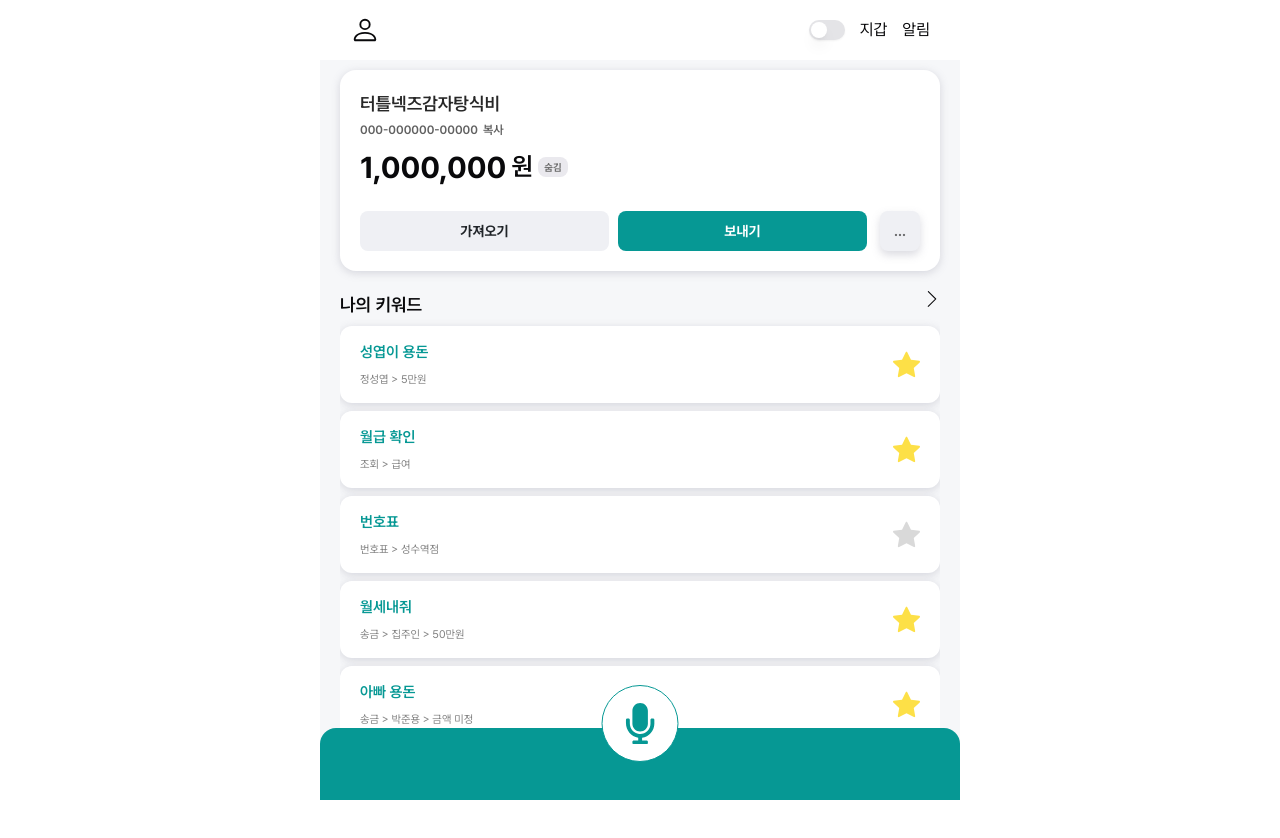
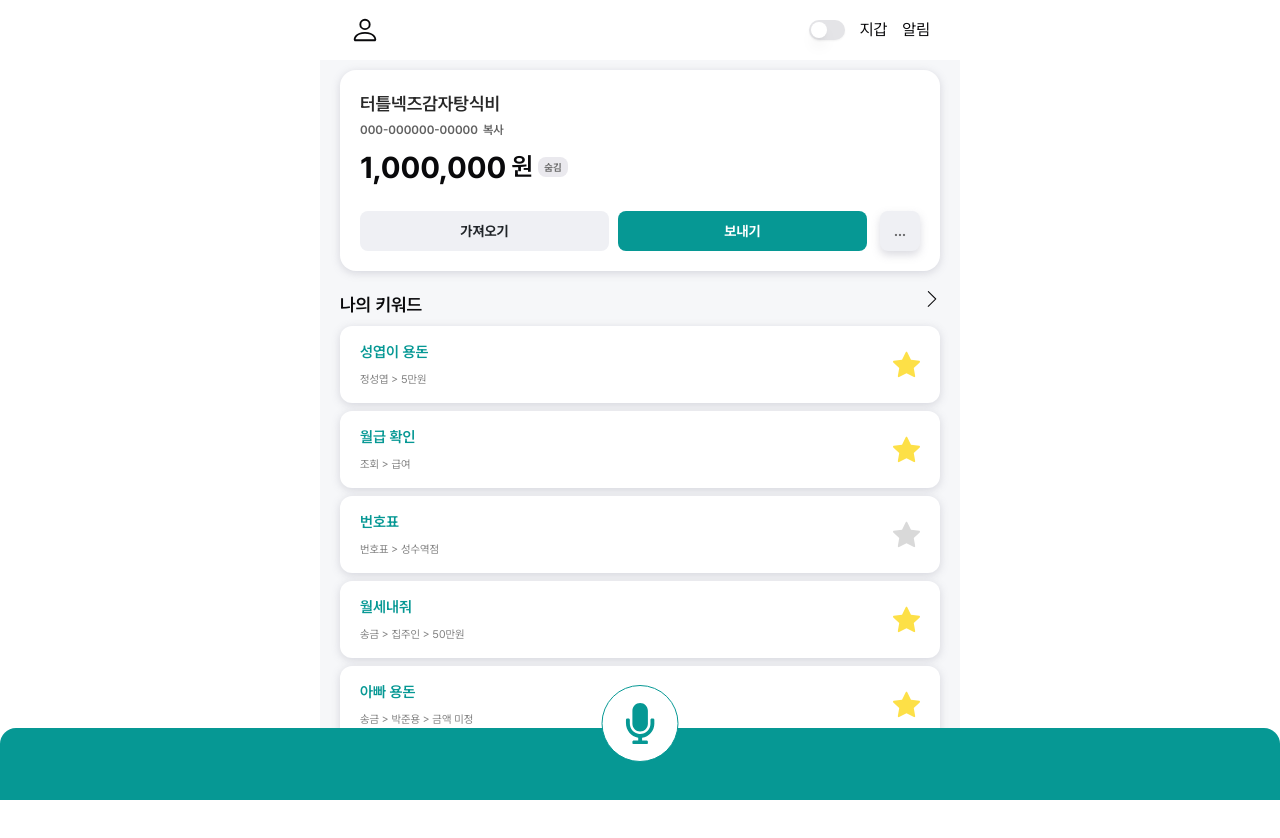
Before and after one commit to KeywordHanaro/KeywordHanaro_FE, a Next.js app: page / in a window 1280 px wide. Shown: the top 838 px of the page. Before the commit the page ends 800 px from the top, so only its background shows below. Built offline with nearby package versions, Linux system fonts and the light colour scheme.

Commit message:
[design] mic position fixed 변경 및 홈 페이지 디자인 수정

```diff
--- a/app/page.tsx
+++ b/app/page.tsx
@@ -71,7 +71,7 @@ export default function Home() {
         {/* 카드 끝 */}
 
         {/* 나의 키워드 */}
-        <div className='w-full h-[451px] flex flex-col gap-[8px] mb-[8px] mt-[20px] overflow-y-scroll'>
+        <div className='w-full flex flex-col gap-[8px] mb-[110.5px] mt-[20px]'>
           {/* 나의 키워드 헤더 */}
           <div className='flex w-full justify-between'>
             <p className='text-[18px] font-semibold'>나의 키워드</p>
--- a/components/atoms/Mic.tsx
+++ b/components/atoms/Mic.tsx
@@ -21,7 +21,7 @@ function Mic(
     <div
       className={`w-full bg-hanaPrimary flex justify-center rounded-tl-[16px] rounded-tr-[16px] rounded-bl-[0px] rounded-br-[0px] ${
         isExpanded ? 'h-[240px]' : 'h-[72px]'
-      } transition-all duration-500 ease-in-out absolute bottom-0 left-0`}
+      } transition-all duration-500 ease-in-out fixed bottom-0 left-0`}
     >
       {isExpanded && (
         <div className='w-full text-center text-white mt-[70px] text-lg font-bold overflow-hidden'>
```
